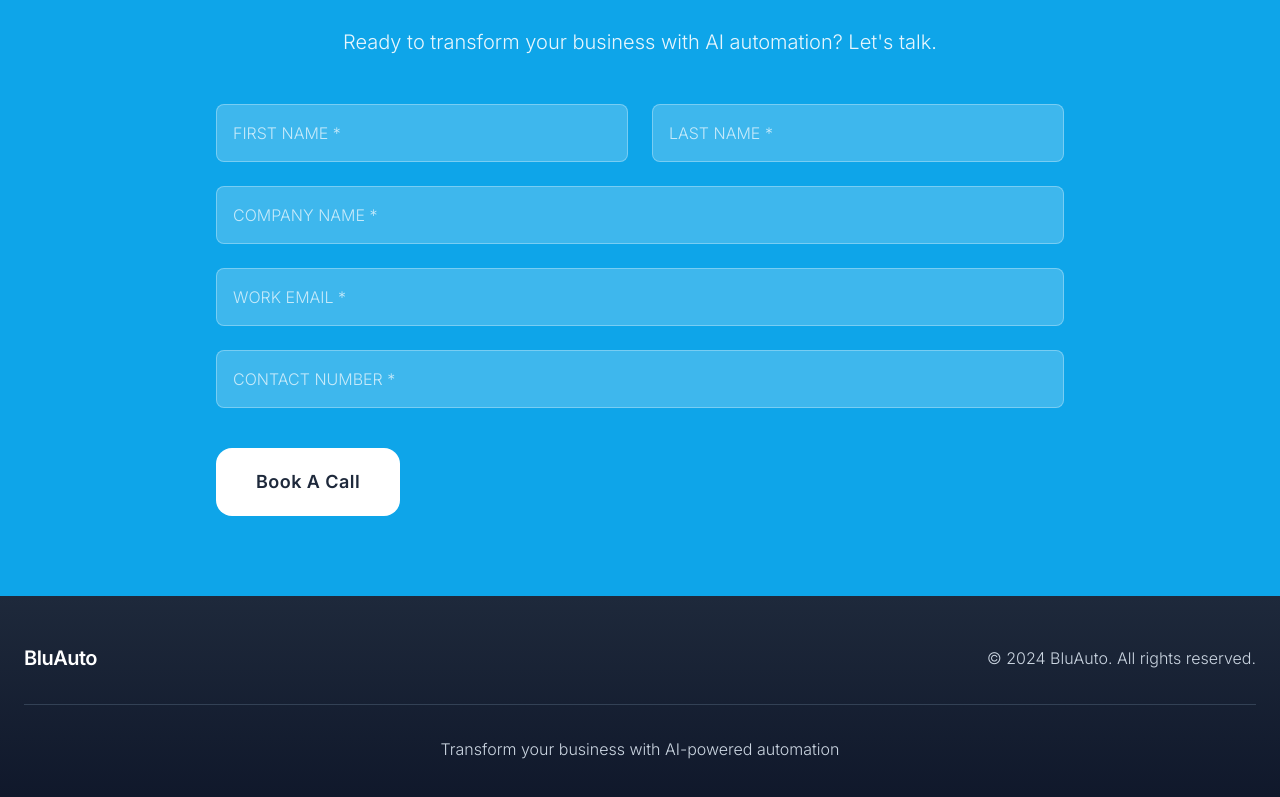
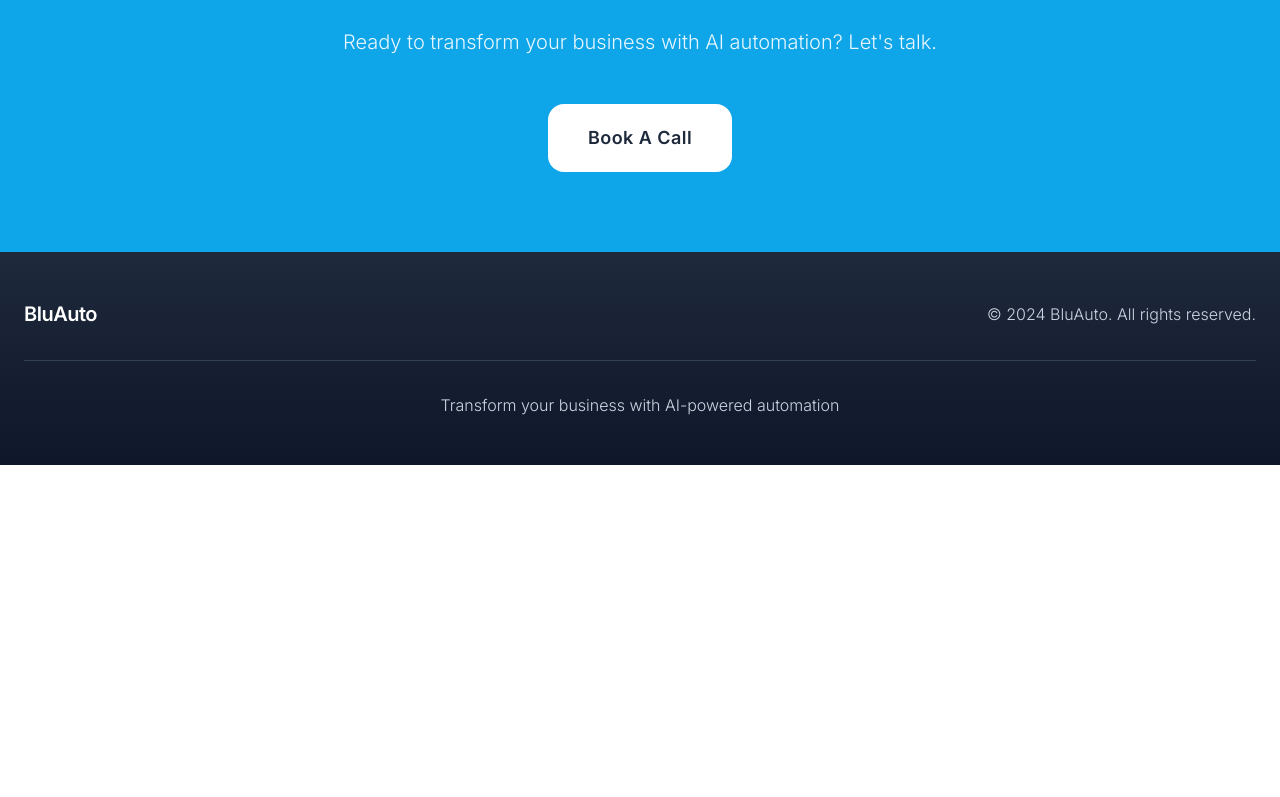
Before and after one commit to SherazAbbas2007/BluAuto-Website, a React (Vite) app: page / in a window 1280 px wide. Shown: the part 3620-4417 px from the top of the page. After the commit the page ends 4085 px from the top, so only its background shows below. Built offline with nearby package versions, Linux system fonts and the light colour scheme; some icons are missing.

Commit message:
Remove contact form inputs
Removed the input fields from the contact form and kept only the "Book A Call" button in `src/components/Contact.tsx`.

```diff
--- a/src/components/Contact.tsx
+++ b/src/components/Contact.tsx
@@ -1,6 +1,7 @@
-import React, { useState } from 'react';
+
+import React from 'react';
 import { useInView } from 'react-intersection-observer';
-import { toast } from '@/hooks/use-toast';
+
 const Contact = () => {
   const {
     ref,
@@ -9,36 +10,12 @@ const Contact = () => {
     threshold: 0.1,
     triggerOnce: true
   });
-  const [formData, setFormData] = useState({
-    firstName: '',
-    lastName: '',
-    companyName: '',
-    workEmail: '',
-    contactNumber: ''
-  });
-  const handleInputChange = (e: React.ChangeEvent<HTMLInputElement>) => {
-    setFormData({
-      ...formData,
-      [e.target.name]: e.target.value
-    });
+
+  const handleBookCall = () => {
+    console.log('Book A Call button clicked');
+    // Add your booking logic here
   };
-  const handleSubmit = (e: React.FormEvent) => {
-    e.preventDefault();
-    console.log('Form submitted:', formData);
-    toast({
-      title: "Message Sent!",
-      description: "Thank you for your interest. We'll get back to you soon."
-    });
 
-    // Reset form
-    setFormData({
-      firstName: '',
-      lastName: '',
-      companyName: '',
-      workEmail: '',
-      contactNumber: ''
-    });
-  };
   return <section id="contact" className="py-20 bg-baby-blue-500" ref={ref}>
       <div className="max-w-4xl mx-auto px-6">
         <div className={`text-center mb-12 transition-all duration-700 ${inView ? 'opacity-100 translate-y-0' : 'opacity-0 translate-y-8'}`}>
@@ -50,37 +27,18 @@ const Contact = () => {
           </p>
         </div>
 
-        <div className={`transition-all duration-700 ${inView ? 'opacity-100 translate-y-0' : 'opacity-0 translate-y-8'}`} style={{
+        <div className={`text-center transition-all duration-700 ${inView ? 'opacity-100 translate-y-0' : 'opacity-0 translate-y-8'}`} style={{
         transitionDelay: '0.3s'
       }}>
-          <form onSubmit={handleSubmit} className="space-y-6">
-            <div className="grid grid-cols-1 md:grid-cols-2 gap-6">
-              <div>
-                <input type="text" name="firstName" placeholder="FIRST NAME *" value={formData.firstName} onChange={handleInputChange} required className="w-full px-4 py-4 bg-white/20 border border-white/30 rounded-lg text-white placeholder-white/70 focus:outline-none focus:ring-2 focus:ring-white/50 font-light" />
-              </div>
-              <div>
-                <input type="text" name="lastName" placeholder="LAST NAME *" value={formData.lastName} onChange={handleInputChange} required className="w-full px-4 py-4 bg-white/20 border border-white/30 rounded-lg text-white placeholder-white/70 focus:outline-none focus:ring-2 focus:ring-white/50 font-light" />
-              </div>
-            </div>
-
-            <div>
-              <input type="text" name="companyName" placeholder="COMPANY NAME *" value={formData.companyName} onChange={handleInputChange} required className="w-full px-4 py-4 bg-white/20 border border-white/30 rounded-lg text-white placeholder-white/70 focus:outline-none focus:ring-2 focus:ring-white/50 font-light" />
-            </div>
-
-            <div>
-              <input type="email" name="workEmail" placeholder="WORK EMAIL *" value={formData.workEmail} onChange={handleInputChange} required className="w-full px-4 py-4 bg-white/20 border border-white/30 rounded-lg text-white placeholder-white/70 focus:outline-none focus:ring-2 focus:ring-white/50 font-light" />
-            </div>
-
-            <div>
-              <input type="tel" name="contactNumber" placeholder="CONTACT NUMBER *" value={formData.contactNumber} onChange={handleInputChange} required className="w-full px-4 py-4 bg-white/20 border border-white/30 rounded-lg text-white placeholder-white/70 focus:outline-none focus:ring-2 focus:ring-white/50 font-light" />
-            </div>
-
-            <div className="pt-4">
-              <button type="submit" className="bg-white text-slate-800 px-10 py-5 text-lg rounded-2xl font-semibold hover:bg-gray-100 hover:scale-105 transition-all duration-300 tracking-wide hover:shadow-[0_0_20px_rgba(255,255,255,0.6)]">Book A Call</button>
-            </div>
-          </form>
+          <button
+            onClick={handleBookCall}
+            className="bg-white text-slate-800 px-10 py-5 text-lg rounded-2xl font-semibold hover:bg-gray-100 hover:scale-105 transition-all duration-300 tracking-wide hover:shadow-[0_0_20px_rgba(255,255,255,0.6)]"
+          >
+            Book A Call
+          </button>
         </div>
       </div>
     </section>;
 };
+
 export default Contact;
```
